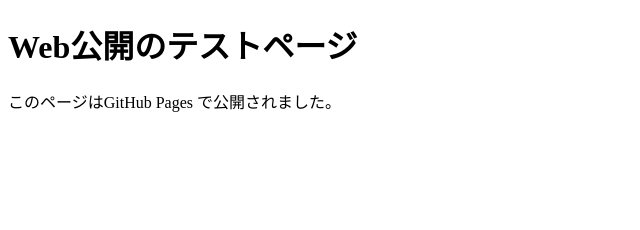
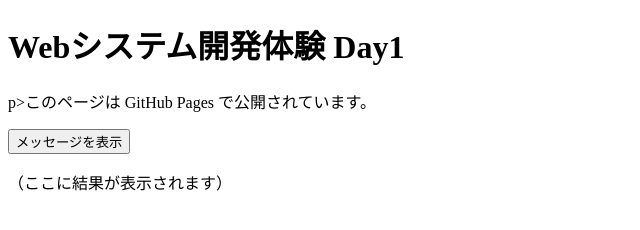
Before and after one commit to reoreoreo922-tech/daisho, a plain HTML site: page daisho-day1/index.html in a window 1280 px wide. Shown: the whole page, without its empty margins (0-640 px from the left). Drawn offline with Linux system fonts and the light colour scheme.

Commit message:
20251016v01

```diff
--- a/daisho-day1/index.html
+++ b/daisho-day1/index.html
@@ -2,10 +2,17 @@
 <html lang="ja">
 <head>
   <meta charset="UTF-8">
-  <title>初めてのWebページ</title>
+  <meta name="viewport" content="width=device-width">
+  <title>Web体験 Day1</title>
+  <link rel="stylesheet"href="styles.css">
 </head>
 <body>
-  <h1>Web公開のテストページ</h1>
-  <p>このページはGitHub Pages で公開されました。</p>
+  <main class="container"></main>
+    <h1>Webシステム開発体験 Day1</h1>
+    p>このページは GitHub Pages で公開されています。</p>
+    <button id="helloBtn">メッセージを表示</button>
+    <p id="message" class="message">（ここに結果が表示されます）</p>
+  </main>
+  <script src="script.js"></script>
 </body>
 </html>
```
